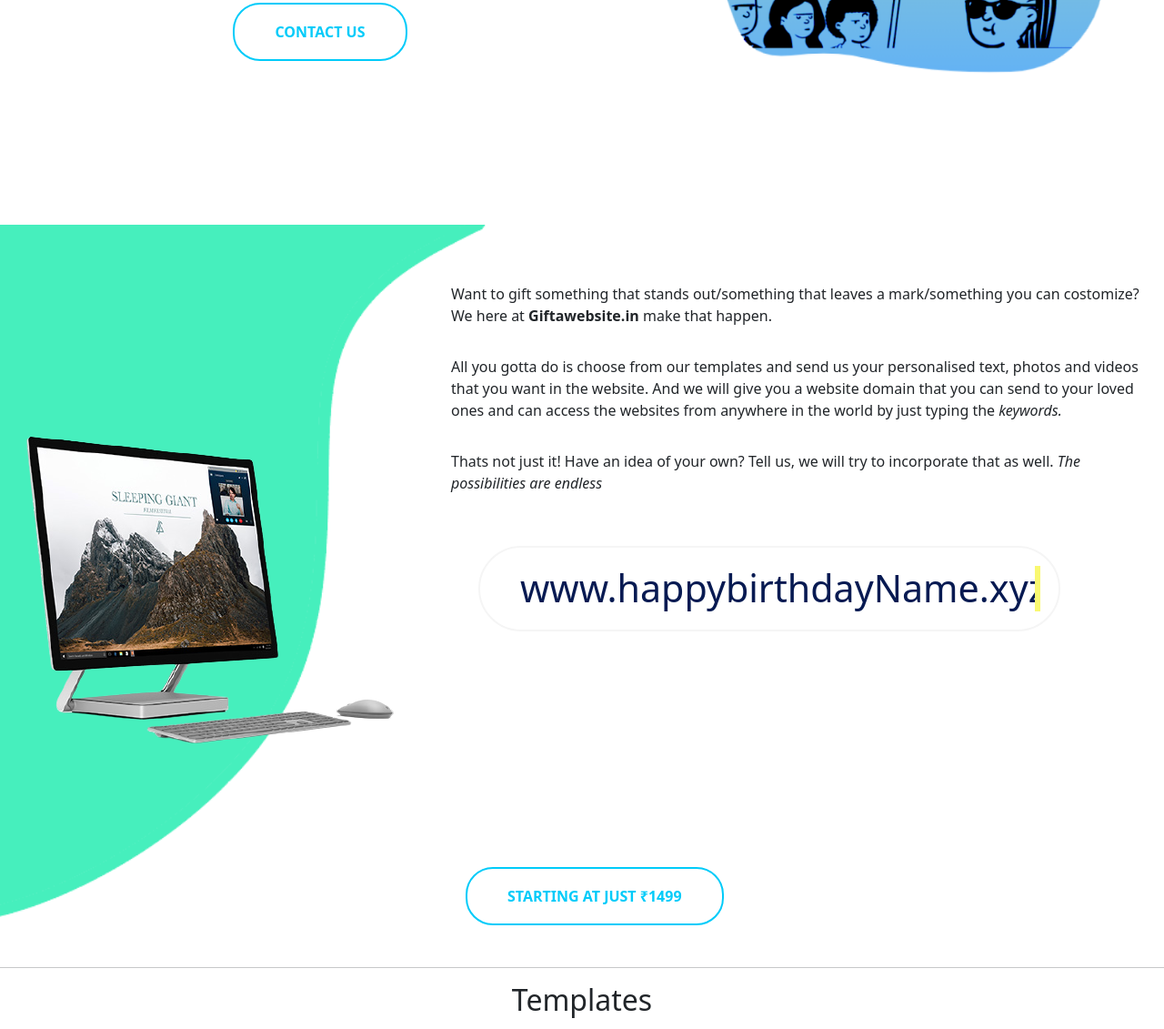
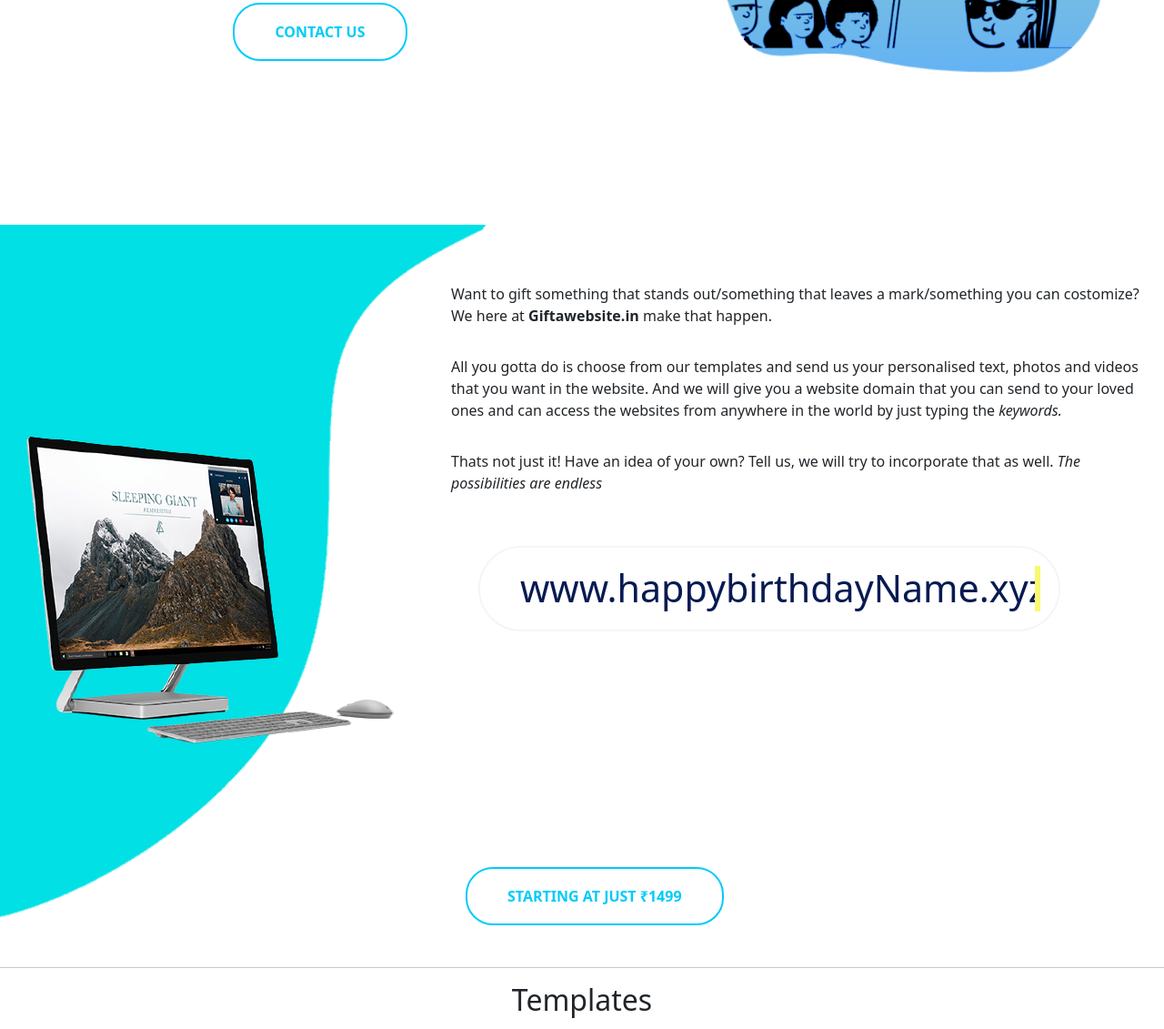
Before and after one commit to WildxVC/Giftawebsite-project, a plain HTML site: page index.html in a window 1280 px wide. Shown: the part 522-1653 px from the top of the page at 91% size. Drawn offline with nearby package versions, Linux system fonts and the light colour scheme; a web font is replaced by a local one.

Commit message:
second commit

```diff
--- a/styles2.css
+++ b/styles2.css
@@ -2,7 +2,7 @@
 /* Domain description section */
 .Hdomain::before{
     content: "";
-    background: url(img/blob-final1.png) no-repeat center center/cover;
+    background: url(img/blob-final.png) no-repeat center center/cover;
     position: absolute;
     top: 0;
     left: 0;
```
